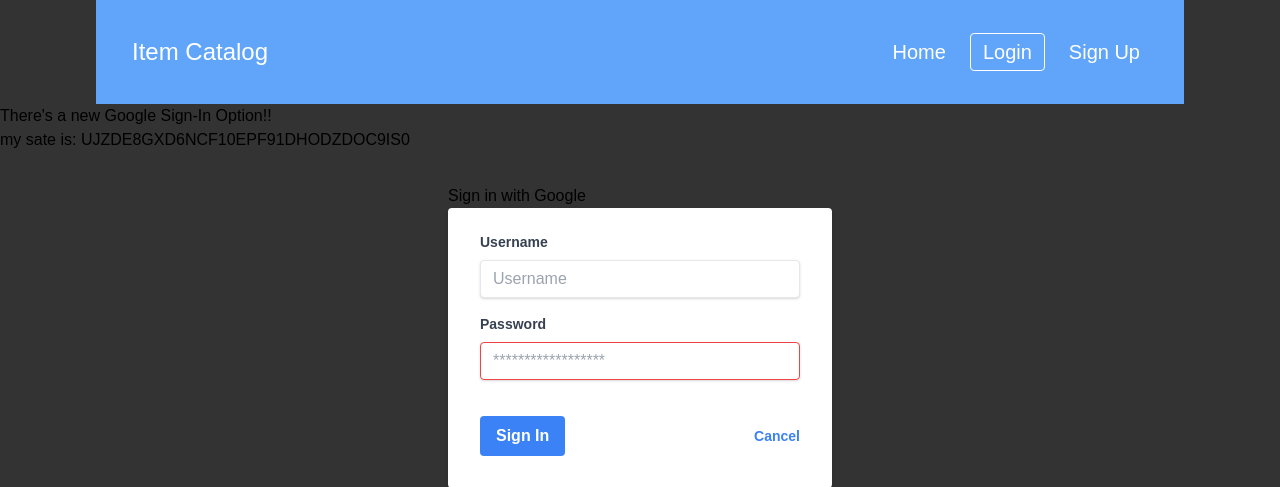
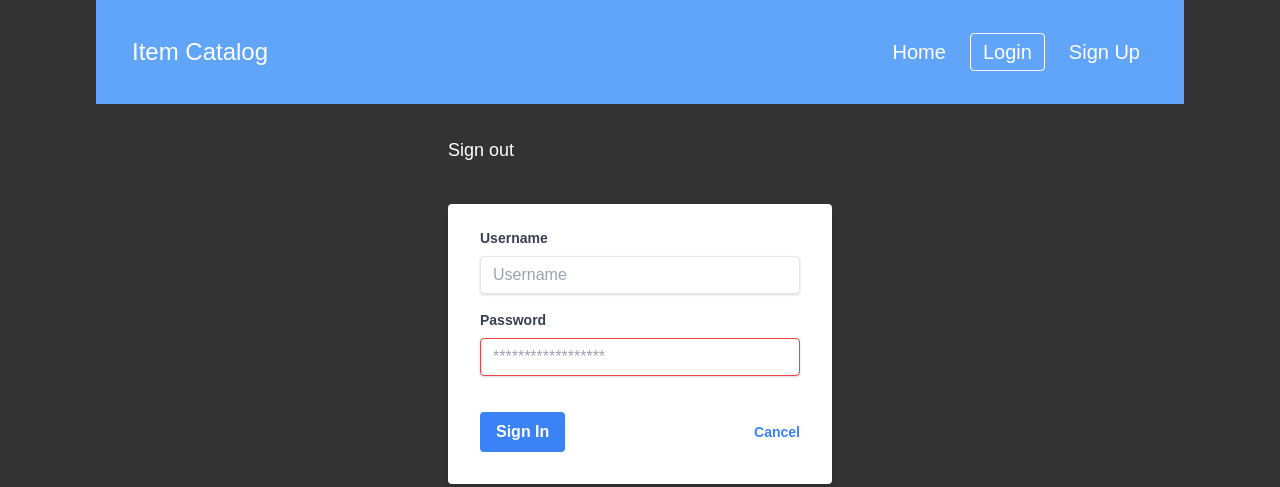
Before and after one commit to mmsesay/Catalog-Project, a Flask app: page /user/login in a window 1280 px wide. Shown: the top 487 px of the page. Run offline with Flask 2, Linux system fonts and the light colour scheme; some libraries are stand-ins or nearby versions.

Commit message:
add: customized the google signin button

```diff
--- a/app.py
+++ b/app.py
@@ -243,22 +243,21 @@
 
 
     # #see if user exists, if it doesn't make a new one
-    user = session.query(User).filter_by(email=login_session['email']).one()
+    # user = session.query(User).filter_by(email=login_session['email']).one()
 
-    if not user:
-        user_id = login_user(login_session)
-        login_session['user_id'] = user_id
+    # if not user:
+    #     user_id = login_user(login_session)
+    #     login_session['user_id'] = user_id
 
-    # if user is '':
+    # if user == False:
     #     # storing the User data to an object
     #     u = User(username=login_session['username'], email=login_session['email'], password=login_session['username'])
     #     session.add(u) # adding the object
     #     session.commit() # saving the object to the database
-
-        # login_user(u)
-    session['username']=login_session['username']
+    #     login_user(u)
+    print("access token %s" % params)
     flash('You are logged in as {}'.format(login_session['username'])) # flashing a successful message
-    return login_session['username']
+    return login_session['userid']
 
 
 # google disconection
--- a/templates/login.html
+++ b/templates/login.html
@@ -3,12 +3,9 @@
 {% include "header.html" %}
 
         <!--NEW GOOGLE SIGN IN BUTTON -->
-    <h2>There's a new Google Sign-In Option!!</h2>
-    <p>my sate is: {{STATE}}</p>
+    <!-- <h2>There's a new Google Sign-In Option!!</h2>
+    <p>my sate is: {{STATE}}</p> -->
 
-
-
-    <div id="result"></div>
 
     <!--END NEW GOOGLE BUTTON -->
 
@@ -16,12 +13,15 @@
     <!-- LOGIN FORM -->
 
     <div class="w-full max-w-sm mx-auto m-8">
-            <button id="signinButton">Sign in with Google</button>
-            <script>
-              $('#signinButton').click(function() {
+
+        <button id="signoutButton" class="text-white text-lg">Sign out</button>
+        <div id="signinButton" class="mb-10"></div>
+        <script>
+            // signin button
+            $('#signinButton').click(function() {
                 auth2.grantOfflineAccess().then(signInCallback);
-              });
-            </script>
+            });
+        </script>
 
         <form class="bg-white shadow-md rounded px-8 pt-6 pb-8 mb-4" action="{{url_for('login')}}" method="POST">
 
@@ -68,8 +68,24 @@
     </div>
 
     <!-- END OF LOGIN FORM -->
+    <script src="https://apis.google.com/js/platform.js?onload=renderButton" async defer></script>
 
     <script>
+
+
+
+
+        // rendering the google custom sign in button
+        function renderButton() {
+            gapi.signin2.render('signinButton', {
+            // 'scope': 'profile email',
+            'width': 240,
+            'height': 50,
+            'longtitle': true,
+            'theme': 'dark'
+            });
+        }
+
         // google signin callback
         function signInCallback(authResult) {
             // check if the code was fetched
@@ -96,7 +112,7 @@
                             console.log('This is the authCode: ' + result);
                             // $('#result').html('Login Successful!</br>'+ result + '</br>Redirecting...')
                             setTimeout(function() {
-                                window.location.href = "/catalog/categories";
+                                window.location.href = "/";
                             }, 2000);
                         } else if (authResult['error']) {
                             console.log('There was an error: ' + authResult['error']);
@@ -113,15 +129,15 @@
             }
         };
 
-
-
-        // signout function
-        function signOut() {
+        // signout button
+        $('#signoutButton').click(function(){
             var auth2 = gapi.auth2.getAuthInstance();
             auth2.signOut().then(function () {
-            console.log('User signed out.');
+                console.log('User signed out.');
             });
-        }
+            // $('#signinButton').show();
+            // $('#signoutButton').hide();
+        });
 
     </script>
 
--- a/templates/main.html
+++ b/templates/main.html
@@ -4,8 +4,7 @@
 
 		<!--  GOOGLE Pre-requisites -->
 		<script src="//ajax.googleapis.com/ajax/libs/jquery/1.8.2/jquery.min.js">
-		</script>
-		<script src="https://apis.google.com/js/client:platform.js?onload=start" async defer>
+		</script><script src="https://apis.google.com/js/client:platform.js?onload=start" async defer>
 		</script>
 
 		<script>
```
Also changed, not shown: catalog.db.
